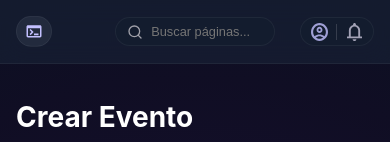
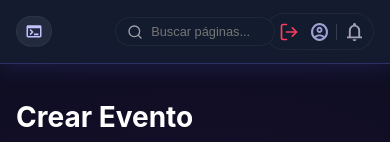
Before and after one commit to SiuzannaVach/code-crafters-frontend, a React (Vite) app: page /create-event in a window 390 px wide. Shown: the top 142 px of the page. Built offline with nearby package versions, Linux system fonts and the light colour scheme.

Commit message:
feat: design responsive header with expanded desktop layout and mobile logout icon

```diff
--- a/src/components/Header/Header.module.scss
+++ b/src/components/Header/Header.module.scss
@@ -8,7 +8,8 @@
   padding: 0 1rem;
   background-color: rgba($bg-card, 0.8);
   backdrop-filter: blur(12px);
-  border-bottom: 1px solid rgba(255, 255, 255, 0.05);
+border-bottom: 1px solid rgba(99, 102, 241, 0.3);
+box-shadow: 0 4px 20px rgba(99, 102, 241, 0.15);
   position: fixed;
   top: 0;
   left: 0;
@@ -46,7 +47,7 @@
 
   &__search {
     position: absolute;
-     left: 50%;
+    left: 50%;
     transform: translateX(-50%);
     width: 100%;
     max-width: 160px;
@@ -136,6 +137,22 @@
     flex-shrink: 0;
   }
 
+  &__logoutMobile {
+    background: transparent;
+    border: none;
+    cursor: pointer;
+    display: flex;
+    align-items: center;
+    justify-content: center;
+    padding: 0.2rem;
+    border-radius: 50%;
+    transition: background-color 0.2s ease;
+
+    &:hover {
+      background-color: rgba(244, 63, 94, 0.1);
+    }
+  }
+
   &__profile {
     display: flex;
     align-items: center;
@@ -170,10 +187,14 @@
   }
 
   /* ==========================================================================
-     💻
+     💻 DESKTOP MODE
      ========================================================================== */
   @media (min-width: 769px) {
     padding: 0 2rem;
+
+    &__logoutMobile {
+      display: none;
+    }
 
     &__logo-block {
       gap: 0.75rem;
@@ -193,14 +214,15 @@
     }
 
     &__content {
-      margin-left: 1.5rem;
+      margin-left: 2rem;
+      width: 100%;
     }
 
     &__search {
       position: absolute;
       left: 50%;
       transform: translateX(-50%);
-      max-width: 320px;
+      max-width: 500px;
       margin-right: 0;
     }
 
@@ -209,18 +231,18 @@
     }
 
     &__input {
-      padding: 0.6rem 1rem 0.6rem 2.5rem;
+      padding: 0.7rem 1rem 0.7rem 2.8rem;
       font-size: 0.9rem;
     }
 
     &__actions {
-      gap: 1rem;
+      gap: 1.25rem;
       padding: 0.4rem 1rem;
     }
 
     &__action-img {
-      width: 20px;
-      height: 20px;
+      width: 22px;
+      height: 22px;
     }
   }
 }
--- a/src/components/Header/Header.tsx
+++ b/src/components/Header/Header.tsx
@@ -5,12 +5,12 @@ import styles from './Header.module.scss';
 import iconCode from '../../assets/icons/icon-code.svg';
 import iconProfile from '../../assets/icons/icon-profile.svg';
 import iconBell from '../../assets/icons/icon-bell.svg';
+import { LogOut } from 'lucide-react'; // Импортируем иконку выхода для мобилки
 
 interface HeaderProps {
   isAuthenticated?: boolean;
 }
 
-// Разделы сайта, доступные через поиск в шапке
 const SITE_PAGES = [
   { label: 'Explorar eventos', path: '/home' },
   { label: 'Crear evento', path: '/create-event' },
@@ -26,17 +26,17 @@ const Header: React.FC<HeaderProps> = ({ isAuthenticated = false }) => {
   const [isOpen, setIsOpen] = useState(false);
   const searchRef = useRef<HTMLDivElement>(null);
 
-  // Проверяем, находится ли пользователь на странице создания события
+  const savedUserRaw = localStorage.getItem('logged_user');
+  const user = savedUserRaw ? JSON.parse(savedUserRaw) : null;
+  const isUserLoggedIn = isAuthenticated || !!user;
+
   const isCreateEventPage = location.pathname === '/create-event';
-
-  // Динамически добавляем специальный класс для мобильного хедера события
   const headerClass = `${styles.header} ${isCreateEventPage ? styles['header--event-mobile'] : ''}`;
 
   const results = query.trim()
     ? SITE_PAGES.filter(page => page.label.toLowerCase().includes(query.trim().toLowerCase()))
     : [];
 
-  // Закрываем выпадающий список при клике снаружи
   useEffect(() => {
     const handleClickOutside = (e: MouseEvent) => {
       if (searchRef.current && !searchRef.current.contains(e.target as Node)) {
@@ -48,7 +48,7 @@ const Header: React.FC<HeaderProps> = ({ isAuthenticated = false }) => {
   }, []);
 
   const handleLogoClick = () => {
-    navigate(isAuthenticated ? '/home' : '/login');
+    navigate('/home');
   };
 
   const goToPage = (path: string) => {
@@ -64,6 +64,13 @@ const Header: React.FC<HeaderProps> = ({ isAuthenticated = false }) => {
     if (e.key === 'Escape') {
       setIsOpen(false);
     }
+  };
+
+  // Функция выхода
+  const handleLogout = () => {
+    console.clear();
+    localStorage.removeItem('logged_user');
+    navigate('/login');
   };
 
   return (
@@ -84,7 +91,7 @@ const Header: React.FC<HeaderProps> = ({ isAuthenticated = false }) => {
         <span className={styles['header__logo-text']}>Code Crafters</span>
       </div>
 
-      {isAuthenticated && (
+      {isUserLoggedIn && (
         <div className={styles.header__content}>
 
           <div className={styles.header__search} ref={searchRef}>
@@ -97,7 +104,7 @@ const Header: React.FC<HeaderProps> = ({ isAuthenticated = false }) => {
                 strokeWidth="2"
                 strokeLinecap="round"
                 strokeLinejoin="round"
-                xmlns="http://www.w3.org/2000/svg"
+                xmlns="http://w3.org"
               >
                 <circle cx="11" cy="11" r="8" />
                 <line x1="21" y1="21" x2="16.65" y2="16.65" />
@@ -140,6 +147,16 @@ const Header: React.FC<HeaderProps> = ({ isAuthenticated = false }) => {
           </div>
 
           <div className={styles.header__actions}>
+            {/* Кнопка выхода для мобилок (на десктопе скроем через CSS) */}
+            <button
+              className={styles.header__logoutMobile}
+              onClick={handleLogout}
+              aria-label="Cerrar sesión"
+              title="Cerrar sesión"
+            >
+              <LogOut size={20} color="#f43f5e" />
+            </button>
+
             <div className={styles.header__profile} aria-label="Perfil">
               <img src={iconProfile} className={styles['header__action-img']} alt="Perfil" />
             </div>
```
